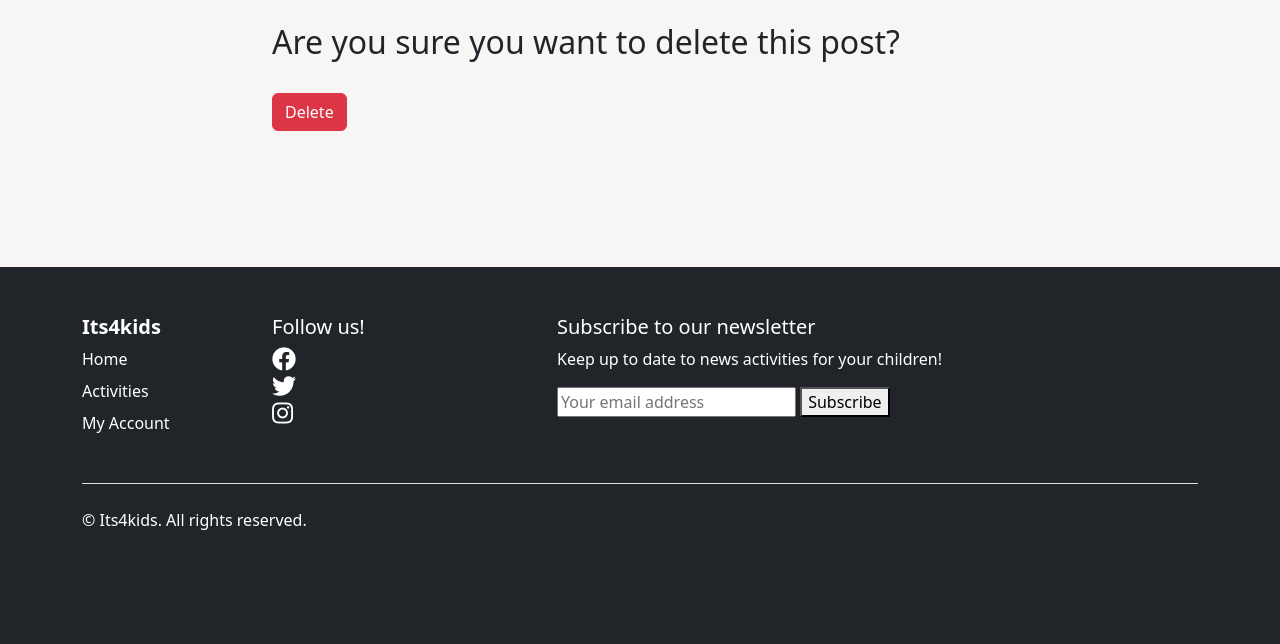
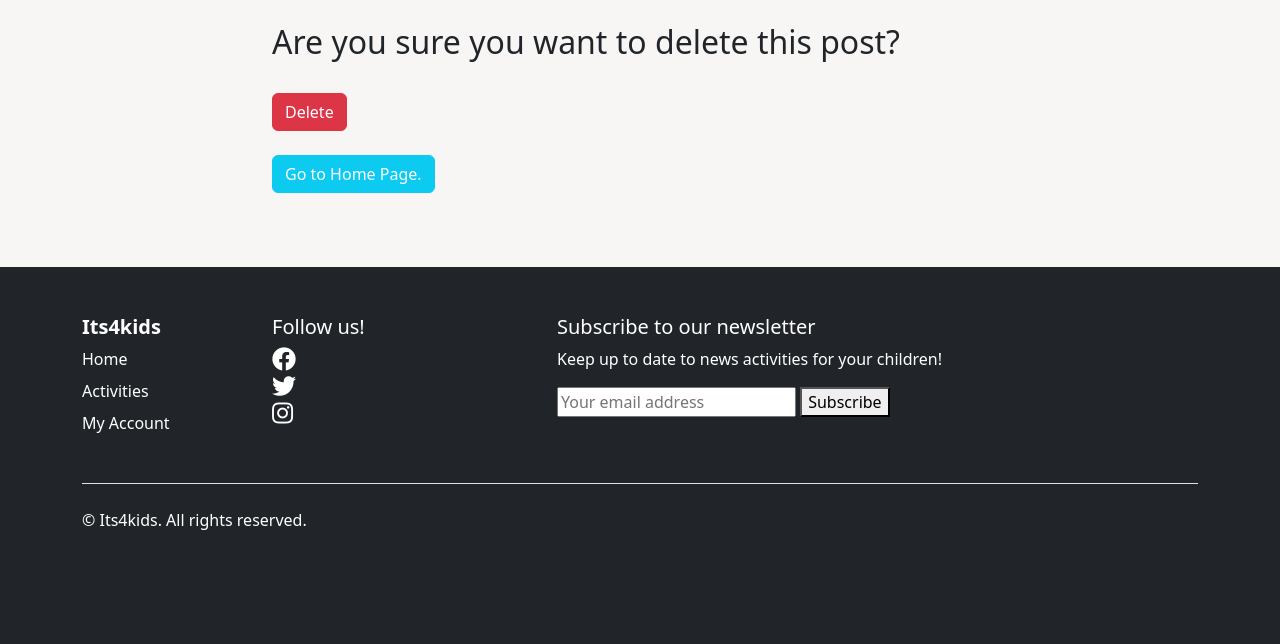
Before and after one commit to fmstacco/its4kids, a Django app: template templates/delete_post.html in a window 1280 px wide. Shown: the part 156-800 px from the top of the page. Run offline with Django 3.2, Linux system fonts and the light colour scheme; the template is opened without the code that fills it, so the values that code supplies are empty.

Commit message:
Add go back to homepage button to delete_post.html

```diff
--- a/templates/delete_post.html
+++ b/templates/delete_post.html
@@ -17,6 +17,12 @@
                 <br>
                 <button type="submit" class="btn btn-danger">Delete</button>
              </form>
+             <br>
+             <span>
+                <a href="{% url 'home' %}" class="btn btn-info text-white">
+                    Go to Home Page.
+                </a>
+            </span>
         </div>
     </div>
 
```
